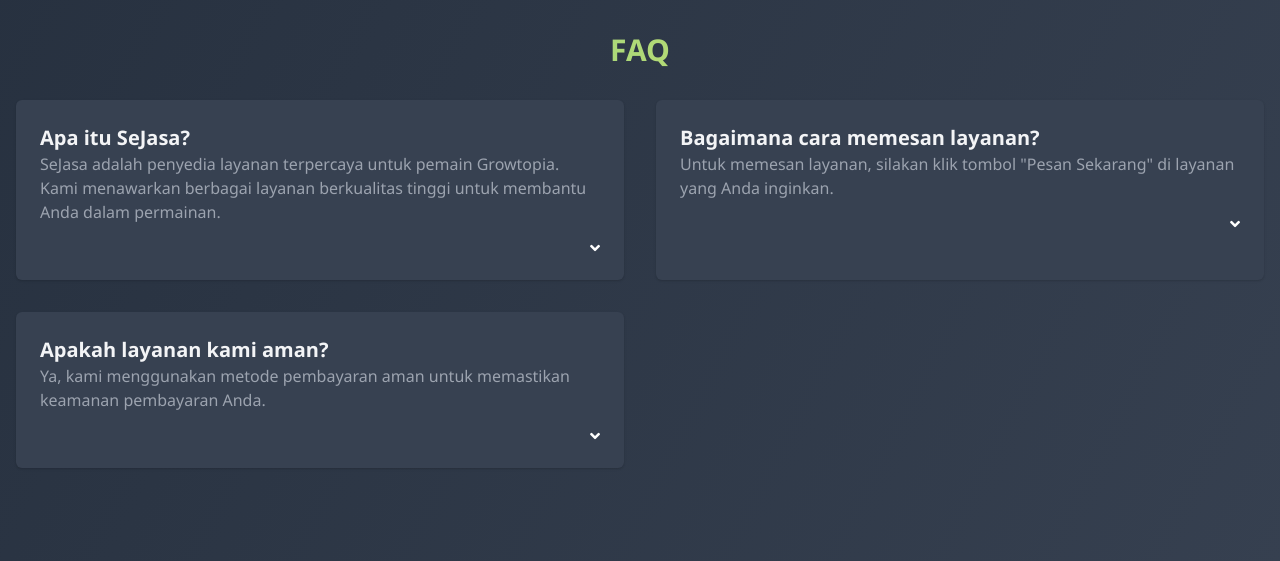
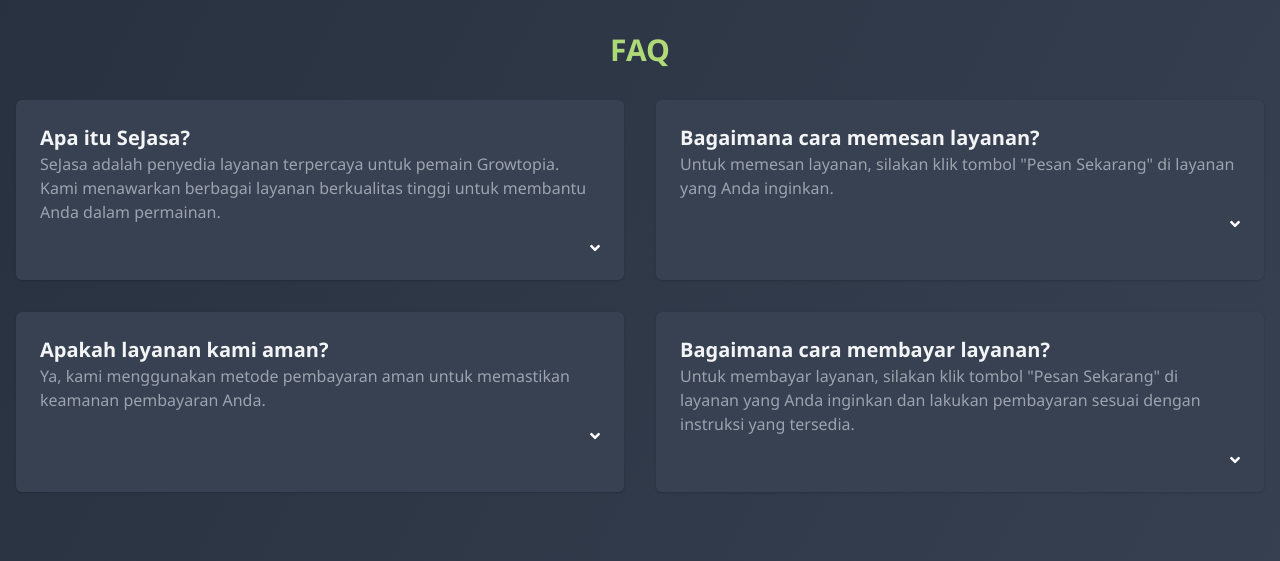
Before and after one commit to fk0u/SeJasa---SewaJasa-untuk-Keperluan-Kamu, a plain HTML site: page index.html in a window 1280 px wide. Shown: the part 1728-2289 px from the top of the page. Drawn offline with nearby package versions, Linux system fonts and the light colour scheme; some packages are replaced by stand-ins of ours; a script that the page names is missing.

Commit message:
Add FAQ section for payment instructions in index.html

```diff
--- a/index.html
+++ b/index.html
@@ -235,6 +235,15 @@
         <div class="bg-gray-700 p-6 rounded-md shadow">
             <h3 class="text-xl font-bold">Apakah layanan kami aman?</h3>
             <p class="text-gray-400 mb-4">Ya, kami menggunakan metode pembayaran aman untuk memastikan keamanan pembayaran Anda.</p>
+            <!-- Kode Icon untuk Lipat Tutup dan Buka serta fungsional nya juga -->
+            <div class="flex justify-end">
+                <i class="fas fa-angle-down text-white"></i>
+            </div>
+        </div>
+        <!-- Kode FAQ items -->
+        <div class="bg-gray-700 p-6 rounded-md shadow">
+            <h3 class="text-xl font-bold">Bagaimana cara membayar layanan?</h3>
+            <p class="text-gray-400 mb-4">Untuk membayar layanan, silakan klik tombol "Pesan Sekarang" di layanan yang Anda inginkan dan lakukan pembayaran sesuai dengan instruksi yang tersedia.</p>
             <!-- Kode Icon untuk Lipat Tutup dan Buka serta fungsional nya juga -->
             <div class="flex justify-end">
                 <i class="fas fa-angle-down text-white"></i>
```
